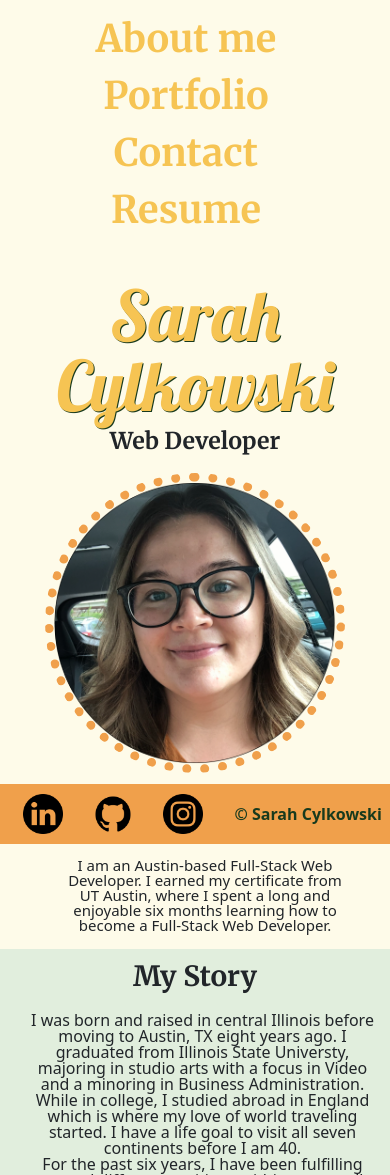
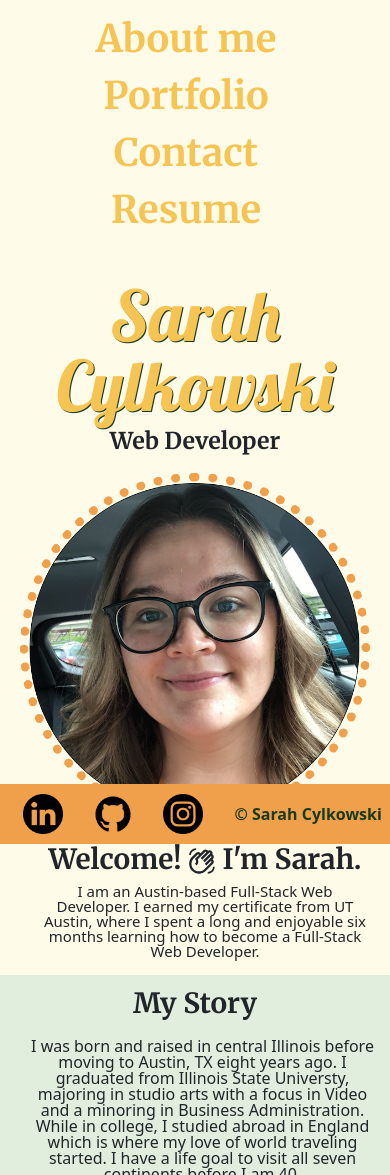
Before and after one commit to sacylkowski/react-portfolio, a React (Create React App) app: page / in a window 390 px wide. Shown: the top 1175 px of the page. Built offline with nearby package versions, Linux system fonts and the light colour scheme.

Commit message:
fixed some responsive issues

```diff
--- a/src/App.css
+++ b/src/App.css
@@ -388,8 +388,13 @@ footer {
         line-height: 1;
     }
 
+    .portrait img {
+        margin: auto;
+    }
+
     .about-me {
         width: 100%;
+        margin-top: 10px;
     }
 
     .moreInfo {
@@ -432,11 +437,15 @@ footer {
         text-align: center;
         line-height: 1;
         gap: 3rem;
-        padding-bottom: 5%;
+        padding-bottom: 10%;
     }
 
     .portfolio {
         padding-bottom: 20%;
+    }
+
+    .portrait img {
+        height: 350px;
     }
 
 }
@@ -445,11 +454,6 @@ footer {
 @media screen and (max-width: 480px) {
     .contacts {
         width: 40%;
-    }
-
-    .portrait img {
-        height: 300px;
-        margin: auto;
     }
 
     .about-me h1 {
```
